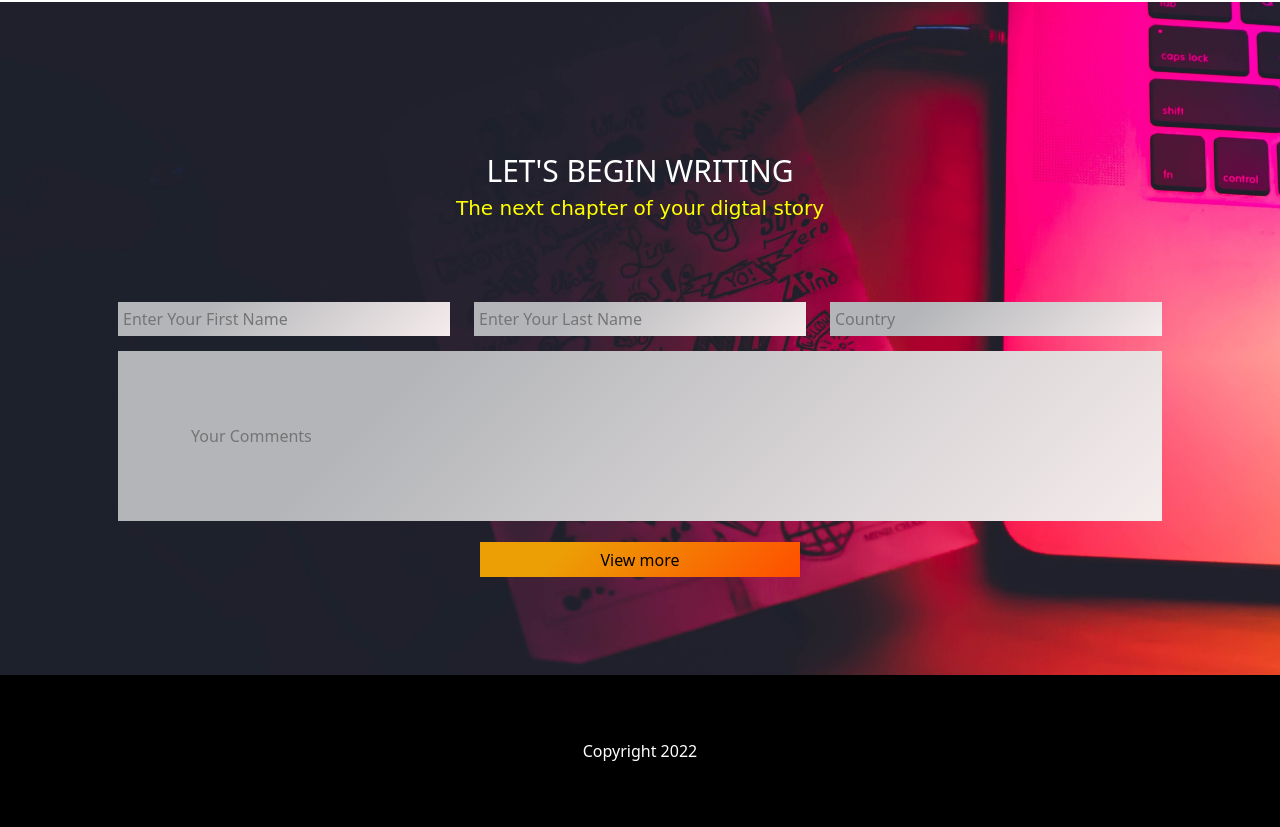
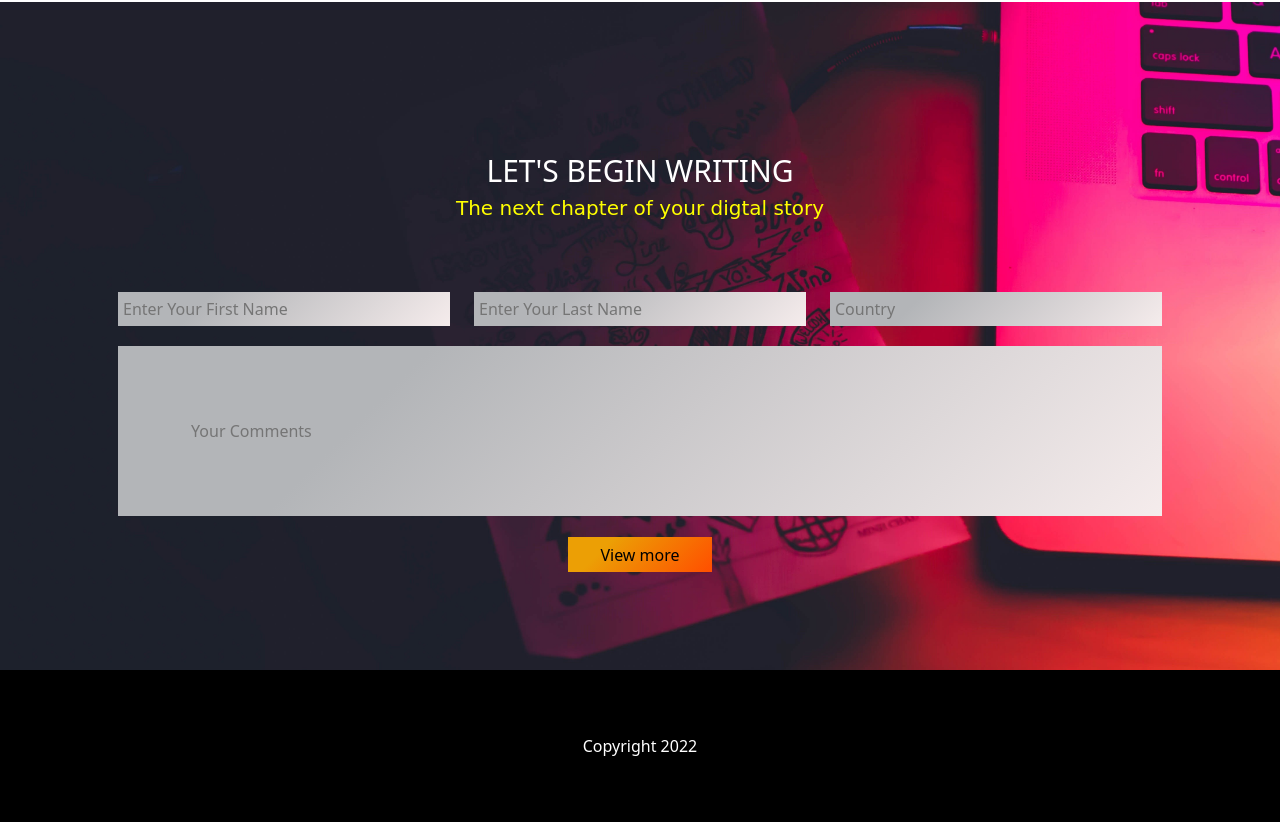
Before and after one commit to github-783221/design, a plain HTML site: page index.html in a window 1280 px wide. Shown: the part 3858-4685 px from the top of the page. Drawn offline with nearby package versions, Linux system fonts and the light colour scheme.

Commit message:
Update style.css

```diff
--- a/style.css
+++ b/style.css
@@ -185,10 +185,11 @@ margin-top: 30px;
 background-image: linear-gradient(315deg, #ff4e00 0%, #ec9f05 74%);
 padding: 0.5% 3% ;
 border: none;
-width: 30%;
+width: max-content;
 margin: auto;
 margin-top: 2%;
 }
+
 
 /* LAst Section */
 
@@ -206,6 +207,7 @@ margin-top: 2%;
     border: none;
     padding: 5px;
     margin-top: 15px;
+    margin: 5px auto !important;
 }
 .inp-lb{
     width: 100%;
@@ -245,7 +247,7 @@ margin-top: 2%;
     }
 
     .pp-5{
-        padding: 5%;
+        padding: 5% !important;
     }
 }
 .pp-5{
```
